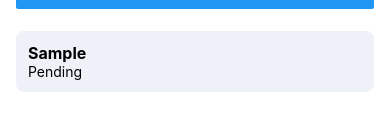
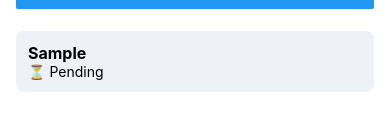
Before and after one commit to gianren17solana/Week1Labs, a React Native app: screen /AddTask in a window 390 px wide. Both pictures are taken after typing "Sample" into the empty fields and a click on the button "ADD TASK". Shown: the part 242-372 px from the top of the page. Built offline with nearby package versions, Linux system fonts and the light colour scheme.

Commit message:
Lab 6: Tappable tasks with empty state and separators

```diff
--- a/components/TaskCard.js
+++ b/components/TaskCard.js
@@ -1,23 +1,21 @@
-import { View, Text, StyleSheet } from 'react-native';
+import { View, Text, StyleSheet, Pressable } from 'react-native';
+export default function TaskCard({ title, done, onToggle }) {
 
-export default function TaskCard({ title, done }) {
-  return (
-    <View style={styles.card}>
-      <Text style={styles.title}>{title}</Text>
-      <Text>{done ? 'Done' : 'Pending'}</Text>
-    </View>
-  );
+return (
+
+<Pressable onPress={onToggle} style={styles.card}>
+<Text style={styles.title}>{title}</Text>
+<Text>{done ? '✅ Done' : '⏳ Pending'}</Text>
+
+</Pressable>
+);
 }
 
 const styles = StyleSheet.create({
-  card: {
-    padding: 12,
-    marginVertical: 6,
-    backgroundColor: '#EEF2F8',
-    borderRadius: 8
-  },
-  title: {
-    fontWeight: 'bold',
-    fontSize: 16
-  },
+
+card: { padding: 12, marginVertical: 6, backgroundColor: '#EEF2F8', borderRadius: 8
+
+},
+
+title: { fontWeight: 'bold', fontSize: 16 },
 });
--- a/screens/AddTaskScreen.js
+++ b/screens/AddTaskScreen.js
@@ -1,41 +1,54 @@
 import { useState } from 'react';
+import { View, Text, TextInput, Button, StyleSheet, FlatList } from 'react-native';
+import TaskCard from '../components/TaskCard';
 
-import { View, Text, TextInput, Button, StyleSheet, FlatList } from 'react-native';
-
-import TaskCard from '../components/TaskCard';
 export default function AddTaskScreen() {
   const [taskText, setTaskText] = useState('');
   const [tasks, setTasks] = useState([]);
+
   function handleAddTask() {
     if (taskText.trim() === '') return;
-
     const newTask = { id: Date.now().toString(), title: taskText, done: false };
-
     setTasks([...tasks, newTask]);
     setTaskText('');
   }
+
+
+  function handleToggleTask(id) {
+    setTasks(
+      tasks.map((t) =>
+        t.id === id ? { ...t, done: !t.done } : t
+      )
+    );
+  }
+
   return (
-
     <View style={styles.container}>
       <Text style={styles.heading}>Add a Task</Text>
 
-<TextInput style={styles.input}
+      <TextInput
+        style={styles.input}
         placeholder="What do you need to do?"
-
         value={taskText}
         onChangeText={setTaskText}
-
       />
 
       <Button title="Add Task" onPress={handleAddTask} />
 
       <FlatList
        data={tasks}
-
        keyExtractor={(item) => item.id}
-
-renderItem={({ item }) => <TaskCard title={item.title} done={item.done} />}
-
+        renderItem={({ item }) => (
+        <TaskCard
+        title={item.title}
+        done={item.done}
+        onToggle={() => handleToggleTask(item.id)}
+       />
+    )}
+    ListEmptyComponent={
+        <Text style= {styles.empty}>No tasks yet - add one above! 👆</Text>
+    }
+    ItemSeparatorComponent={() => <View  style={styles.separator} />}
 style={styles.list}
 
 />
@@ -44,15 +57,11 @@ style={styles.list}
 }
 
 const styles = StyleSheet.create({
-
-container: { flex: 1, paddingTop: 60, paddingHorizontal: 16, backgroundColor:
-
-'#FFFFFF' },
-
+  container: { flex: 1, paddingTop: 60, paddingHorizontal: 16, backgroundColor: '#FFFFFF' },
   heading: { fontSize: 24, fontWeight: 'bold', marginBottom: 16 },
-input: { borderWidth: 1, borderColor: '#D8DEE9', borderRadius: 8, padding: 10,
-
-marginBottom: 10 },
+  input: { borderWidth: 1, borderColor: '#D8DEE9', borderRadius: 8, padding: 10, marginBottom: 10 },
   list: { marginTop: 16 },
 
+  empty: {textAlign: 'center', color: '#6B7280', marginTop: 24 },
+   separator: {height: 8},
 });
```
Lines whose indentation alone changed are shown as unchanged.
